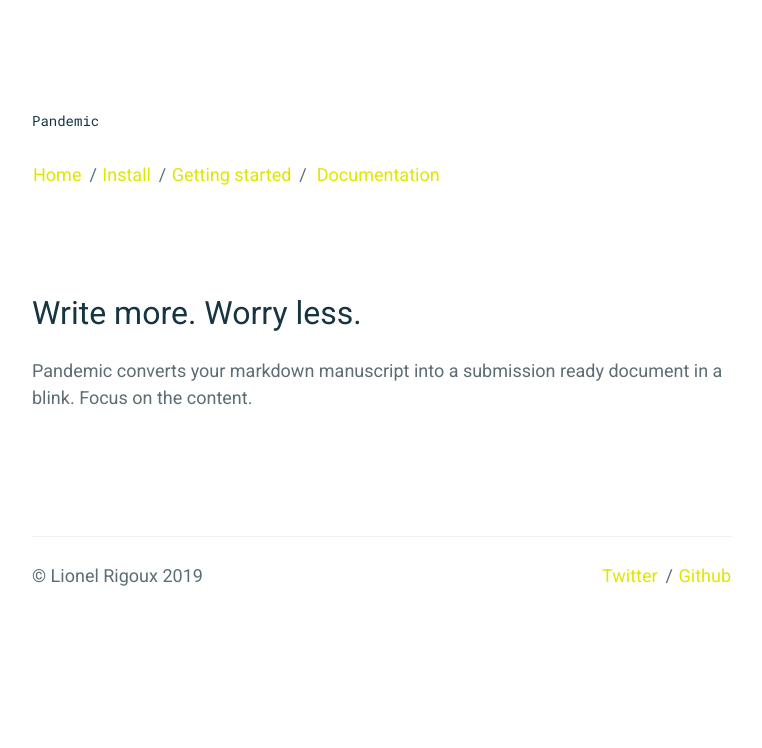
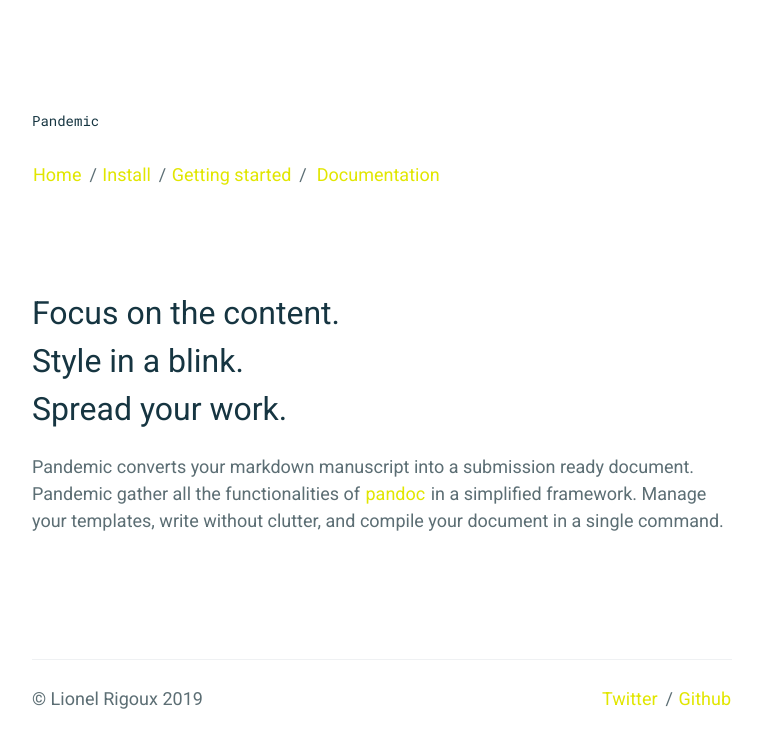
Before and after one commit to lionel-rigoux/pandemic, a Jekyll site: the page built from _pages/index.md, in a window 1280 px wide. Shown: the top 748 px of the page, without its empty margins (258-1020 px from the left). Built offline with Jekyll 4.4.1, drawn with Linux system fonts in a browser that asks for light colours.

Commit message:
better index

```diff
--- a/_pages/index.md
+++ b/_pages/index.md
@@ -1,7 +1,10 @@
 ---
 layout: content
-title:  Write more. Worry less.
+title: |
+  Focus on the content.<br/>
+  Style in a blink.<br/>
+  Spread your work.
 permalink: /
 ---
 
-Pandemic converts your markdown manuscript into a submission ready document in a blink. Focus on the content.
+Pandemic converts your markdown manuscript into a submission ready document. Pandemic gather all the functionalities of [pandoc](http://pandoc.org/) in a simplified framework. Manage your templates, write without clutter, and compile your document in a single command.
```
Also changed, not shown: 1 other file.
